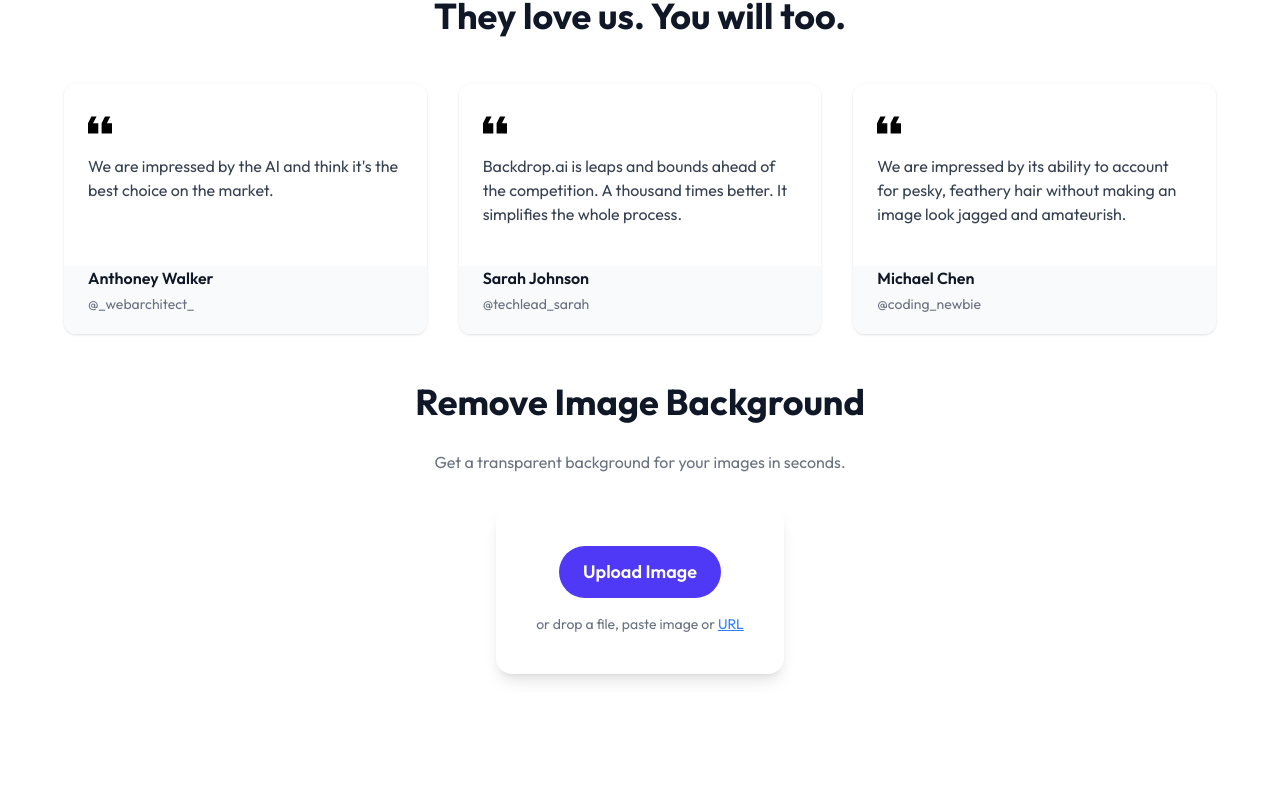
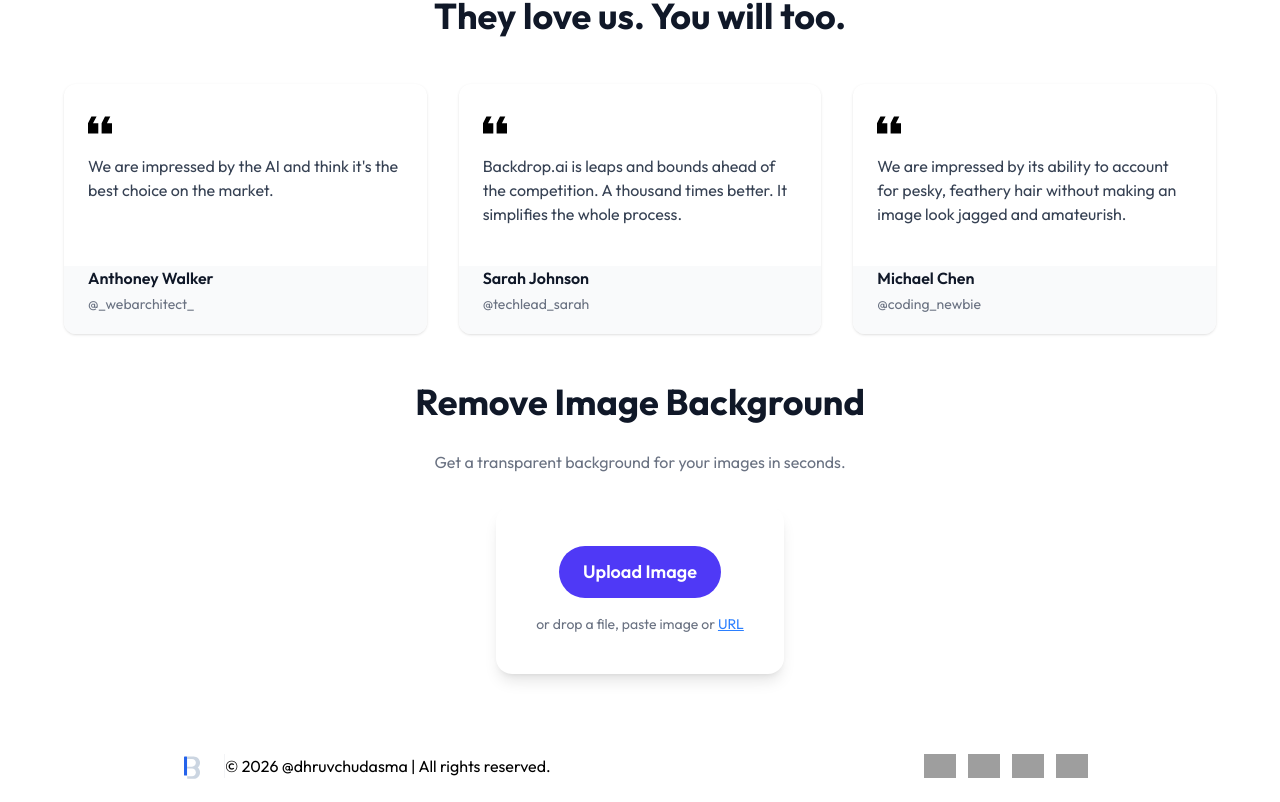
Before and after one commit to DhruvChudasma91/backdrop-ai, a React (Vite) app in the folder client/: page / in a window 1280 px wide. Shown: the part 2369-3171 px from the top of the page. Before the commit the page ends 3107 px from the top, so only its background shows below. Built offline with nearby package versions, Linux system fonts and the light colour scheme; grey boxes are pictures that could not be loaded.

Commit message:
feat: complete Footer Component

```diff
--- a/client/src/App.jsx
+++ b/client/src/App.jsx
@@ -1,3 +1,4 @@
+import Footer from './components/Footer'
 import Menubar from './components/Menubar'
 import Home from './pages/Home'
 
@@ -6,6 +7,7 @@
     <div>
       <Menubar />
       <Home />
+      <Footer />
     </div>
   )
 }
--- a/client/src/assets/assets.js
+++ b/client/src/assets/assets.js
@@ -87,3 +87,22 @@
         handle: "@coding_newbie"
     },
 ];
+
+export const FooterLinks = [
+    {
+        url: "https://facebook.com",
+        logo: "https://img.icons8.com/fluent/30/00000/facebook-new.png"
+    },
+    {
+        url: "https://linkedin.com",
+        logo: "https://img.icons8.com/fluent/30/00000/linkedin-2.png"
+    },
+    {
+        url: "https://instagram.com",
+        logo: "https://img.icons8.com/fluent/30/00000/instagram-new.png"
+    },
+    {
+        url: "https://twitter.com",
+        logo: "https://img.icons8.com/fluent/30/00000/twitter.png"
+    }
+];
--- /dev/null
+++ b/client/src/components/Footer.jsx
@@ -0,0 +1,23 @@
+import {assets, FooterLinks} from "../assets/assets";
+
+const Footer = () => {
+    return (
+        <footer className="flex items-center justify-center gap-4 px-4 lg:px-44 py-3 mb-2">
+            <img src={assets.logo} alt="logo" width={32}/>
+            <p className="flex-1 border-l border-gray-100 max-sm:hidden">
+                &copy; {new Date().getFullYear()} @dhruvchudasma | All rights reserved.
+            </p>
+
+            <div className="flex gap-3">
+                {FooterLinks.map((item, index) => (
+                    <a href={item.url} key={index} target="_blank" rel="noopener noreferrer">
+                        <img src={item.logo} alt="logo" width={32} />
+                    </a>
+                ))}
+            </div>
+            <p className="text-center text-gray-700 font-medium"></p>
+        </footer>
+    )
+}
+
+export default Footer;
```
